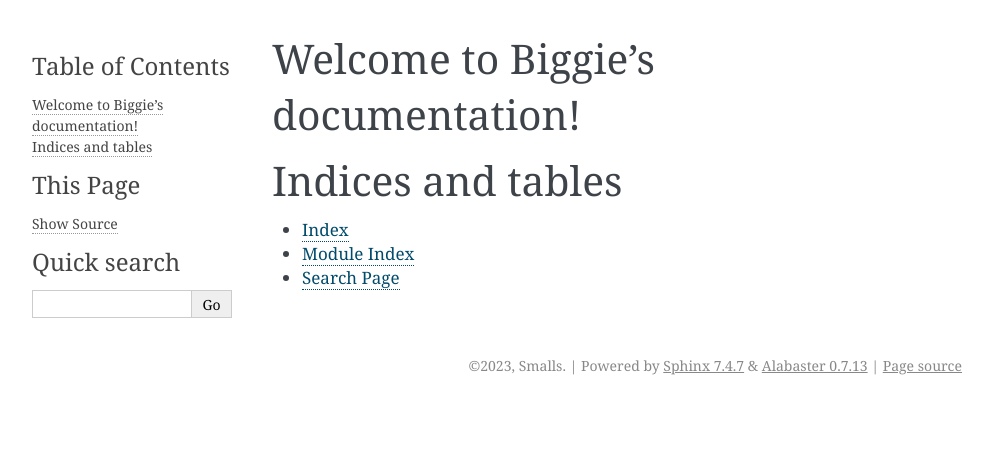
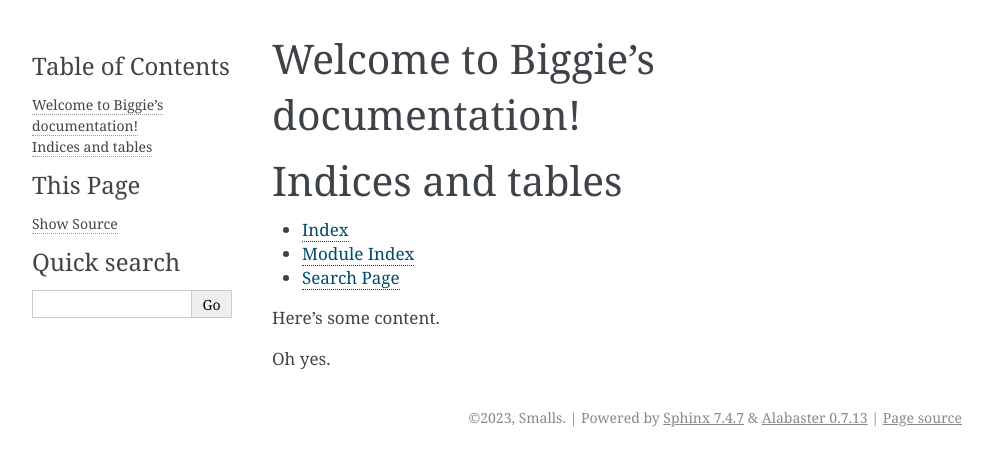
Before and after one commit to sao-cem/test-sphinx, a Sphinx documentation site: the page built from docs/source/index.rst, in a window 1280 px wide. Shown: the top 466 px of the page, without its empty margins (148-1141 px from the left). Built offline with Sphinx 7.4.7, drawn with Linux system fonts in a browser that asks for light colours.

Commit message:
add .gitkeep files to _static and _templates; add some content

```diff
--- a/docs/source/index.rst
+++ b/docs/source/index.rst
@@ -18,3 +18,8 @@ Indices and tables
 * :ref:`genindex`
 * :ref:`modindex`
 * :ref:`search`
+
+
+Here's some content.
+
+Oh yes.
```
Also changed, not shown: 2 other files.
